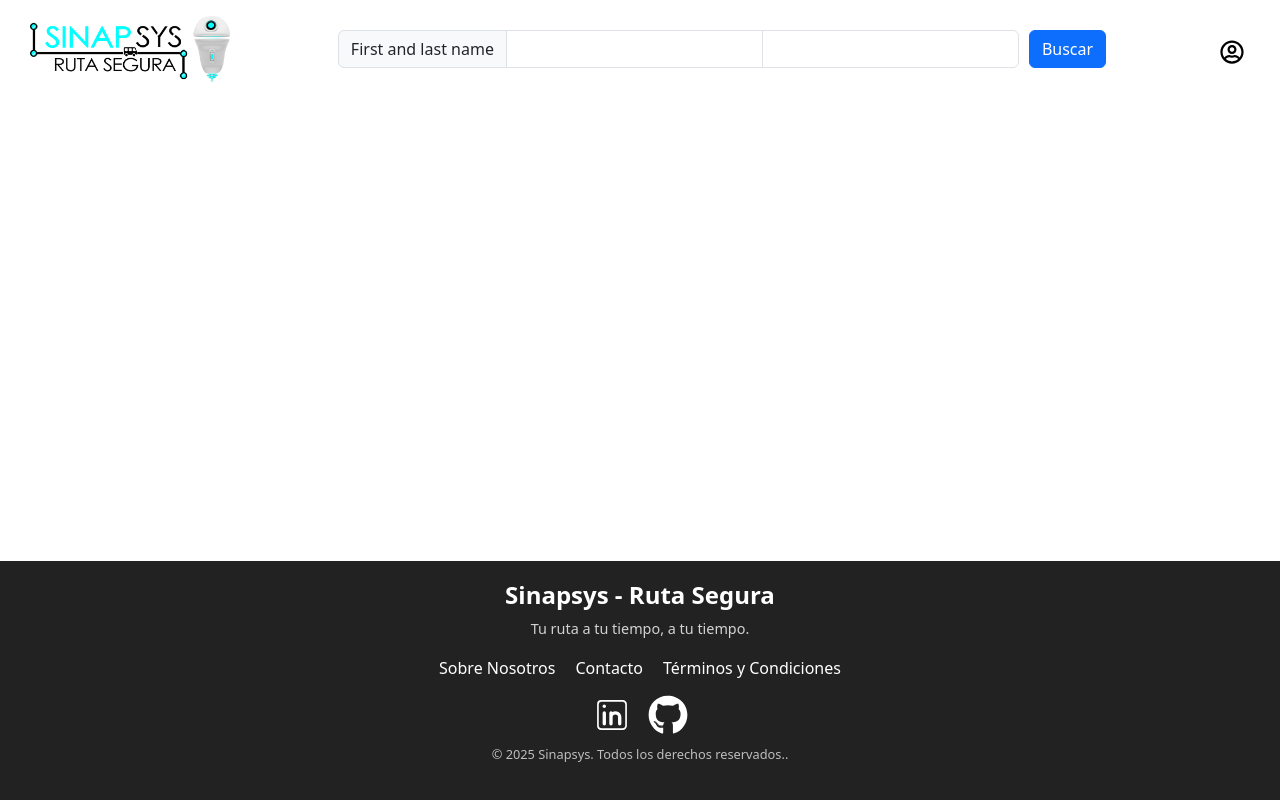
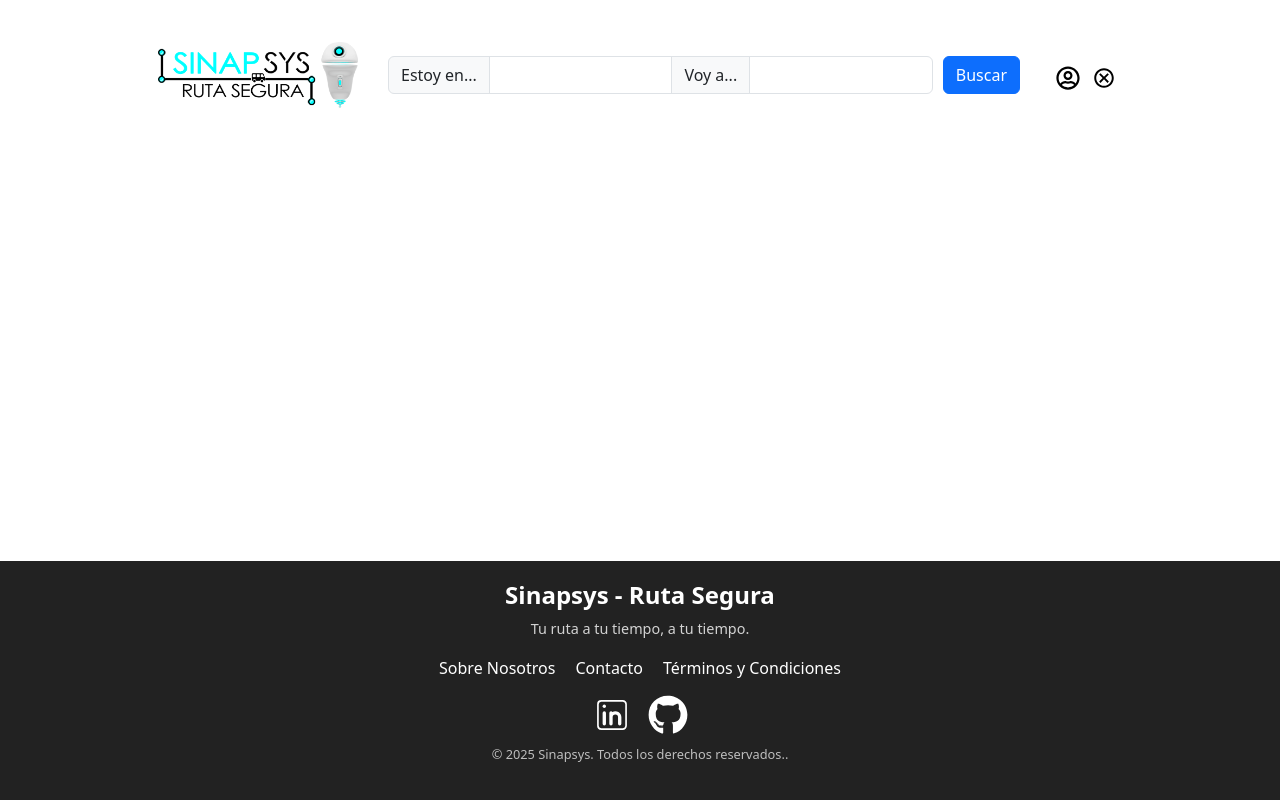
Before and after one commit to RubenTT91/Sinapsys_ruta_segura, a React (Create React App) app in the folder sinapsys-rs/: page / in a window 1280 px wide. Shown: the top 800 px of the page. Built offline with nearby package versions, Linux system fonts and the light colour scheme.

Commit message:
se ajustan los componentes yla lógica para cambiar el mainFunction

```diff
--- a/sinapsys-rs/src/components/Enterprise.jsx
+++ b/sinapsys-rs/src/components/Enterprise.jsx
@@ -7,7 +7,7 @@ const Enterprise = () => {
       <header>
         <img src="/sinapsys-logo.png" alt="Logo de Sinapsys" width="200" />
         <NavBar />
-        <button className="header-user-icon">👤</button>
+        <button type="button" class="btn-close" disabled aria-label="Close"></button>
       </header>
     </div>
   );
--- a/sinapsys-rs/src/components/FromTo.jsx
+++ b/sinapsys-rs/src/components/FromTo.jsx
@@ -5,8 +5,9 @@ const FromTo = () => {
   return (
     <div className="inputs-container">
       <div class="input-group">
-        <span class="input-group-text">First and last name</span>
+        <span class="input-group-text">Estoy en...</span>
         <input type="text" aria-label="First name" class="form-control"></input>
+        <span class="input-group-text">Voy a...</span>
         <input type="text" aria-label="Last name" class="form-control"></input>
       </div>
 
--- a/sinapsys-rs/src/components/header.css
+++ b/sinapsys-rs/src/components/header.css
@@ -2,9 +2,18 @@
 
 header {
     display: flex;
+    min-width: 80%;
+    max-width: 80%;
+    min-height: 150px;
+    max-height: 150px;
+    margin: 0 auto;
+    padding: 30px 30px;
     justify-content: space-between;
     align-items: center;
-    padding: 0 30px;
+}
+
+.main-component{
+    min-width:50%;
 }
 
 .header-logo {
--- a/sinapsys-rs/src/components/header.jsx
+++ b/sinapsys-rs/src/components/header.jsx
@@ -1,27 +1,44 @@
-import React, {useState} from "react";
+import React, { useState } from "react";
 import FromTo from "./FromTo";
 import NavBar from "./Main_Function";
 import { useNavigate } from "react-router-dom";
 import { FaRegUserCircle } from "react-icons/fa";
+import { IoMdCloseCircleOutline } from "react-icons/io";
+
 
 import "./Header.css";
 
 const Header = () => {
-
-
+  const [mainComponentActive, setMainComponentActive] = useState(<FromTo />);
   const navigate = useNavigate();
   const HandleNavigation = () => {
     navigate("/enterprise");
   };
 
-  const [mainCompoentActive, setMainComponentActive] = useState(<FromTo />);
+  function setNavBar() {
+    setMainComponentActive(<NavBar />);
+  }
+  function setFromTo() {
+    setMainComponentActive(<FromTo />);
+  }
 
   return (
     <header>
       <img src="/sinapsys-logo.png" alt="Logo de Sinapsys" width="200" />
-      <div>{mainCompoentActive}</div>
-      <button className="header-user-icon" onClick={HandleNavigation}>
+      <div className="main-component">{mainComponentActive}</div>
+      <button
+        className="header-user-icon"
+        onClick={() => {
+          HandleNavigation();
+          setNavBar();
+        }}
+      >
         <FaRegUserCircle />
+      </button>
+      <button
+        className="header-user-icon"
+        onClick={() => {setFromTo();}}      >
+      <IoMdCloseCircleOutline />
       </button>
     </header>
   );
```
